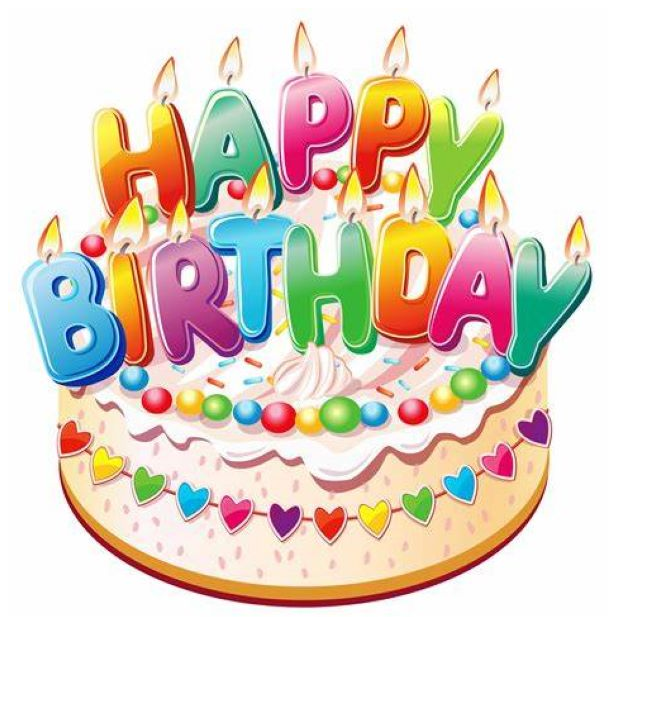
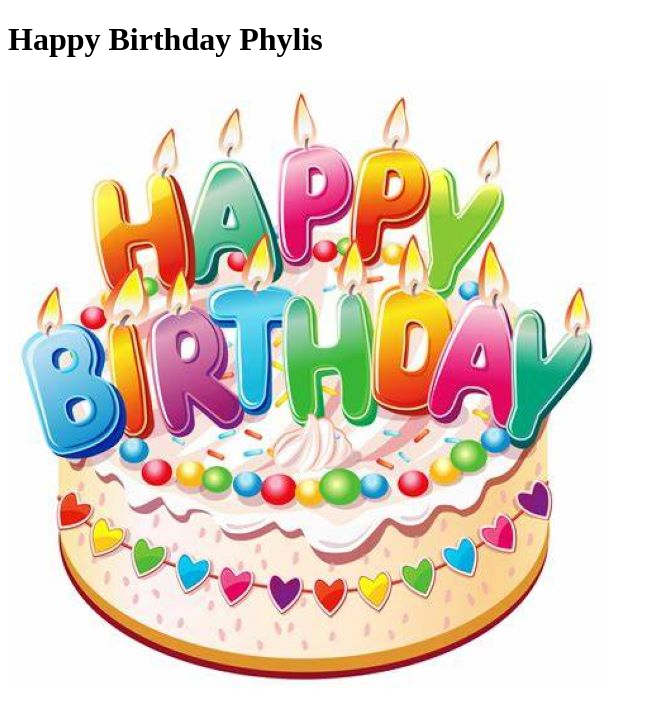
Before and after one commit to smellycheese08/birthday-website, a plain HTML site: page index.html in a window 1280 px wide. Shown: the whole page, without its empty margins (0-651 px from the left). Drawn offline with Linux system fonts and the light colour scheme.

Commit message:
Update index.html

```diff
--- a/index.html
+++ b/index.html
@@ -6,6 +6,7 @@
             <title>Happy birthday Phylis</title>
     </head>
     <body>
+        <h1>Happy Birthday Phylis</h1>
         <img src="happy Bday img.jpg">
     </body>
 </html>
```
